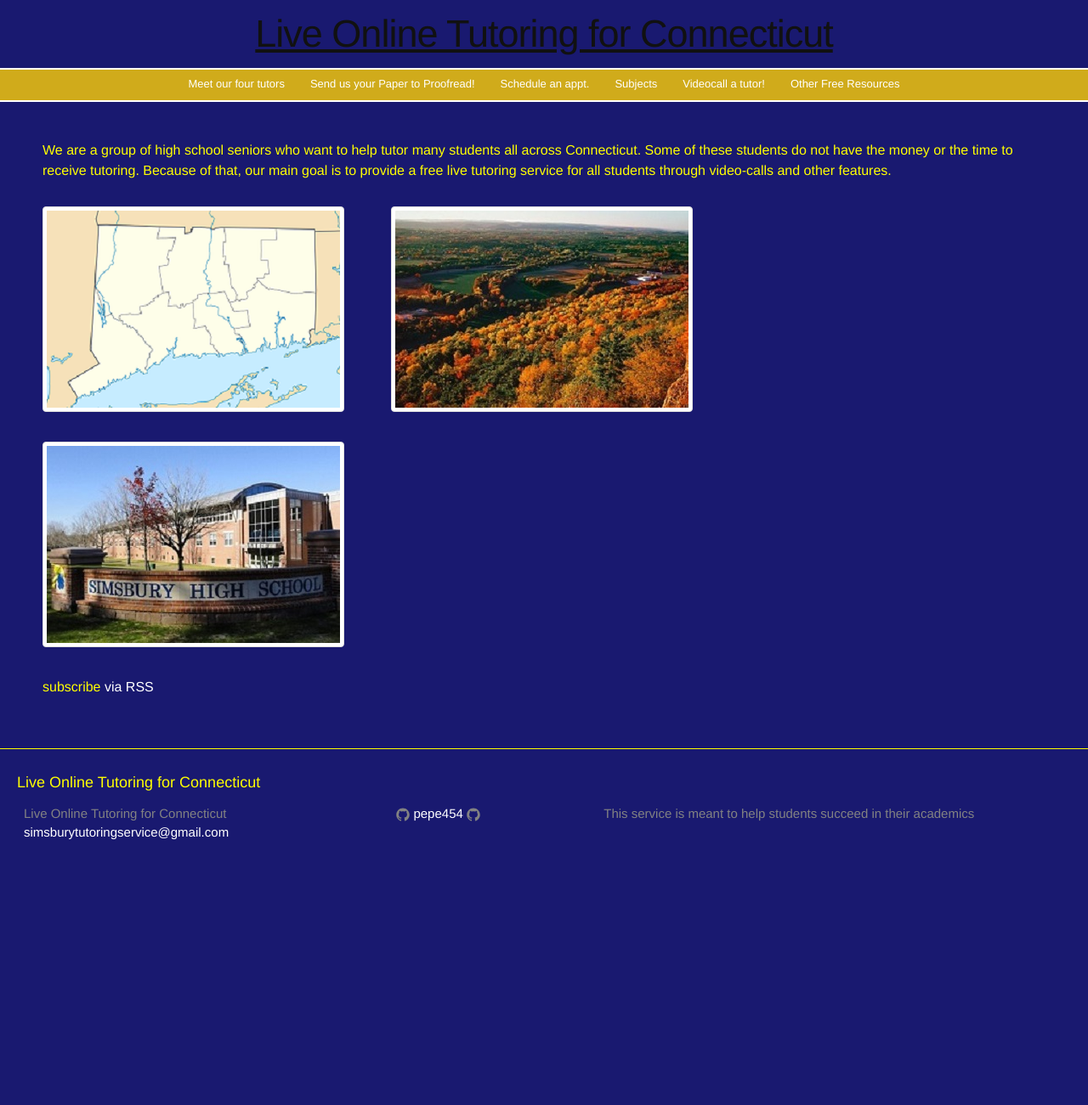
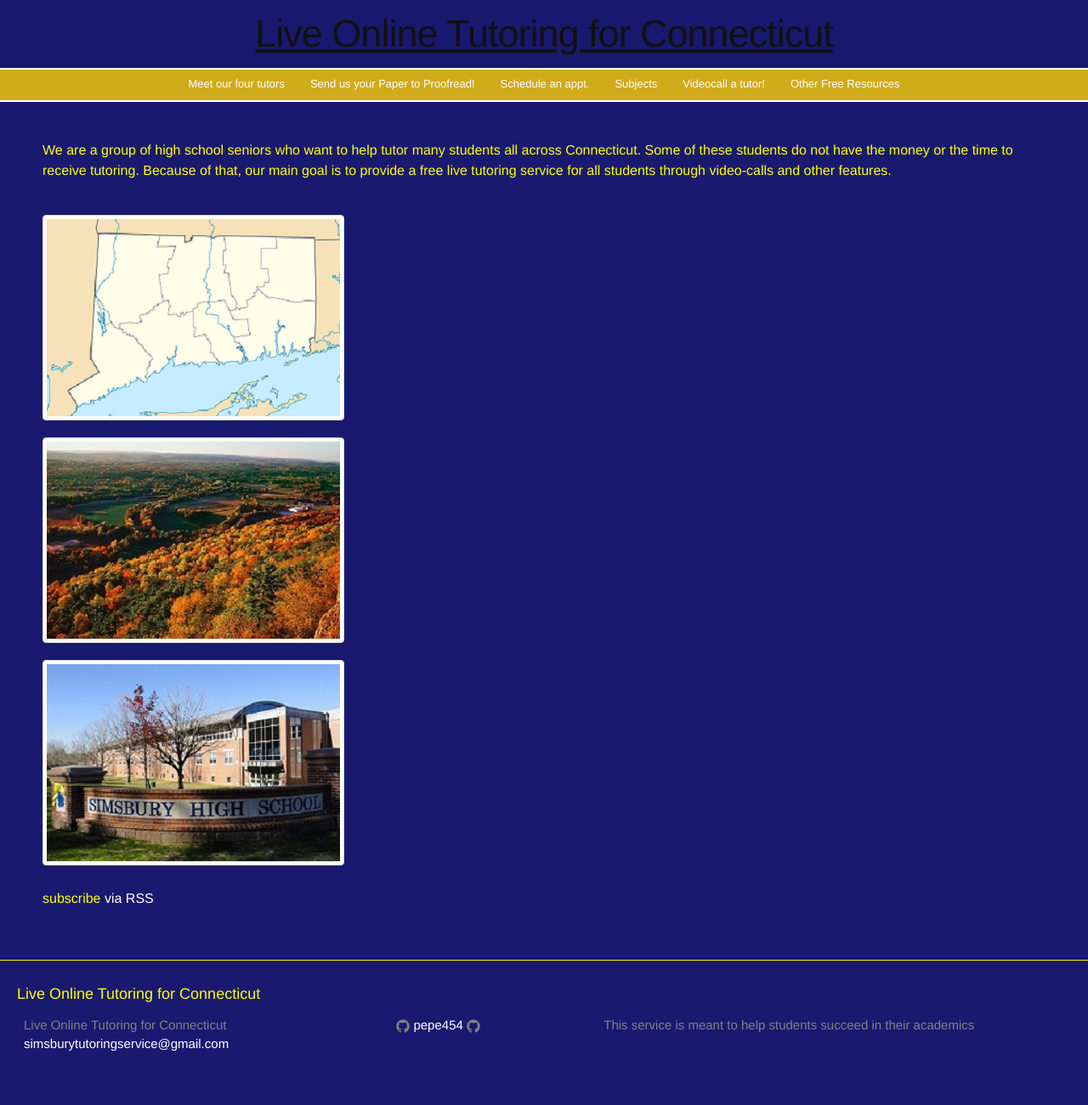
Before and after one commit to pepe454/pepe454.github.io, a Jekyll site: the page built from index.html, in a window 1280 px wide. Shown: the whole page at 85% size. Built offline with Jekyll 4.4.1, drawn with Linux system fonts in a browser that asks for light colours; the list of posts is cut into pages by our own code; before the commit the page ends 1052 px from its top, so only the background shows below that.

Commit message:
Update _layout.scss

```diff
--- a/_sass/_layout.scss
+++ b/_sass/_layout.scss
@@ -111,8 +111,7 @@
  */
 
  .gallery {
-    display: flex;
-    flex-wrap: wrap;
+    display: inline-block;
     margin-left: auto;
     margin-right: auto;
     margin-top: 10px;
```
